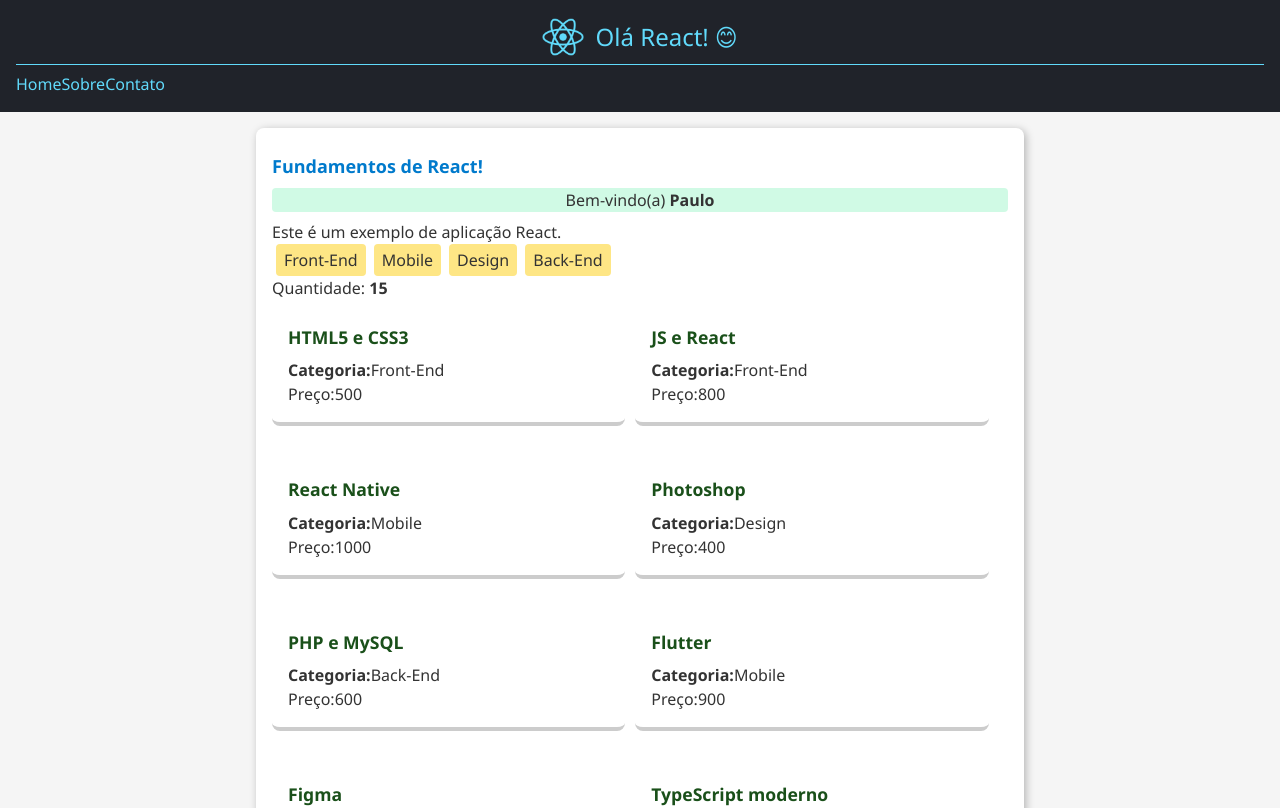
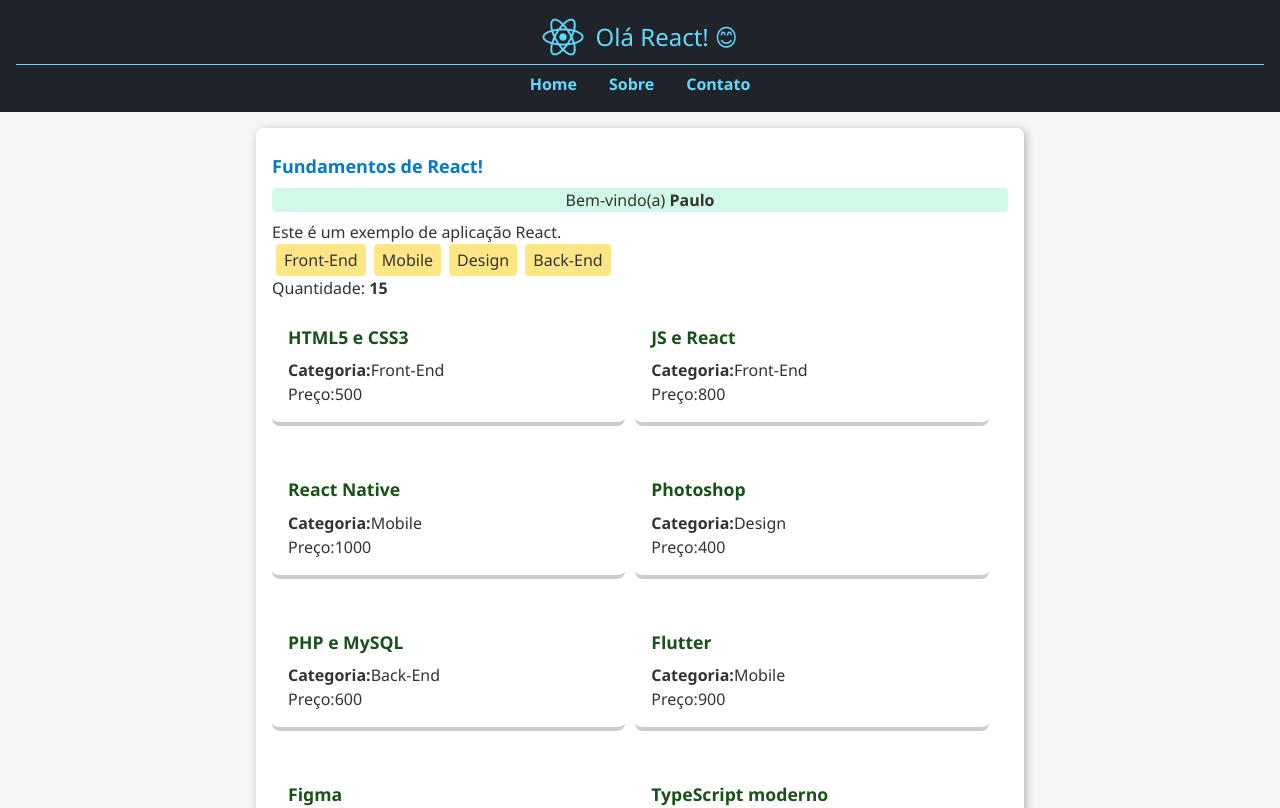
Before and after one commit to PauloHenrique00-tech/react-fundamentos, a React (Vite) app: page / in a window 1280 px wide. Shown: the top 808 px of the page. Built offline with nearby package versions, Linux system fonts and the light colour scheme.

Commit message:
Update Menu.module.css

```diff
--- a/src/components/Cabecalho/Menu/Menu.module.css
+++ b/src/components/Cabecalho/Menu/Menu.module.css
@@ -1,21 +1,18 @@
-.menuSite {
+.menu {
   display: flex;
-  align-items: center;
   justify-content: center;
-  gap: 1rem;
-  transition: transform 0.3s ease-in-out;
+  gap: 2rem;
 
   a {
     color: #61dafb;
+    text-decoration: none;
     font-weight: bold;
+    transition: 0.2s;
+
+    &:hover,
+    &:focus {
+      transform: scale(1.1);
+      color: white;
+    }
   }
 }
-
-.link:hover {
-  color: aquamarine;
-  transform: scale(1.2);
-}
-
-.link:focus {
-  outline: 2px;
-}
```
